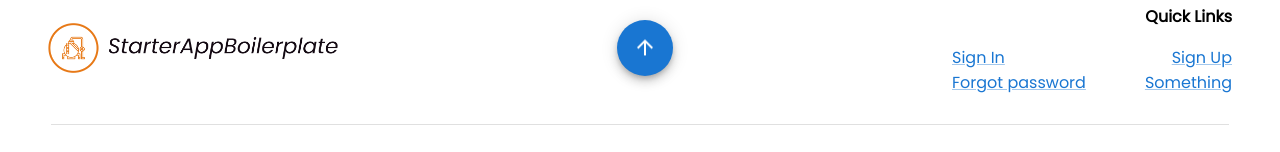
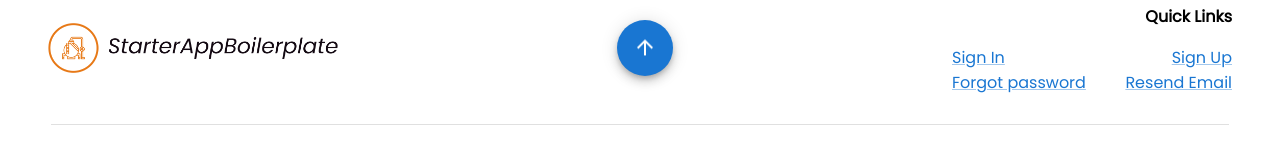
Before and after one commit to PatrykMajchrzakDev/StarterAppBolierplate, a React (Vite) app in the folder frontend/: page / in a window 1280 px wide. Shown: the part 1088-1240 px from the top of the page. Built offline with nearby package versions, Linux system fonts and the light colour scheme; no server answers; what react-query-auth would draw is missing.

Commit message:
Updated link

```diff
--- a/frontend/src/components/Layout/Footer/LandingFooter/LandingFooter.tsx
+++ b/frontend/src/components/Layout/Footer/LandingFooter/LandingFooter.tsx
@@ -61,7 +61,7 @@ const LandingFooter = () => {
               Forgot password
             </Link>
             <Link to={"/resendemail"} component={RouterLink}>
-              Something
+              Resend Email
             </Link>
           </div>
         </div>
```
